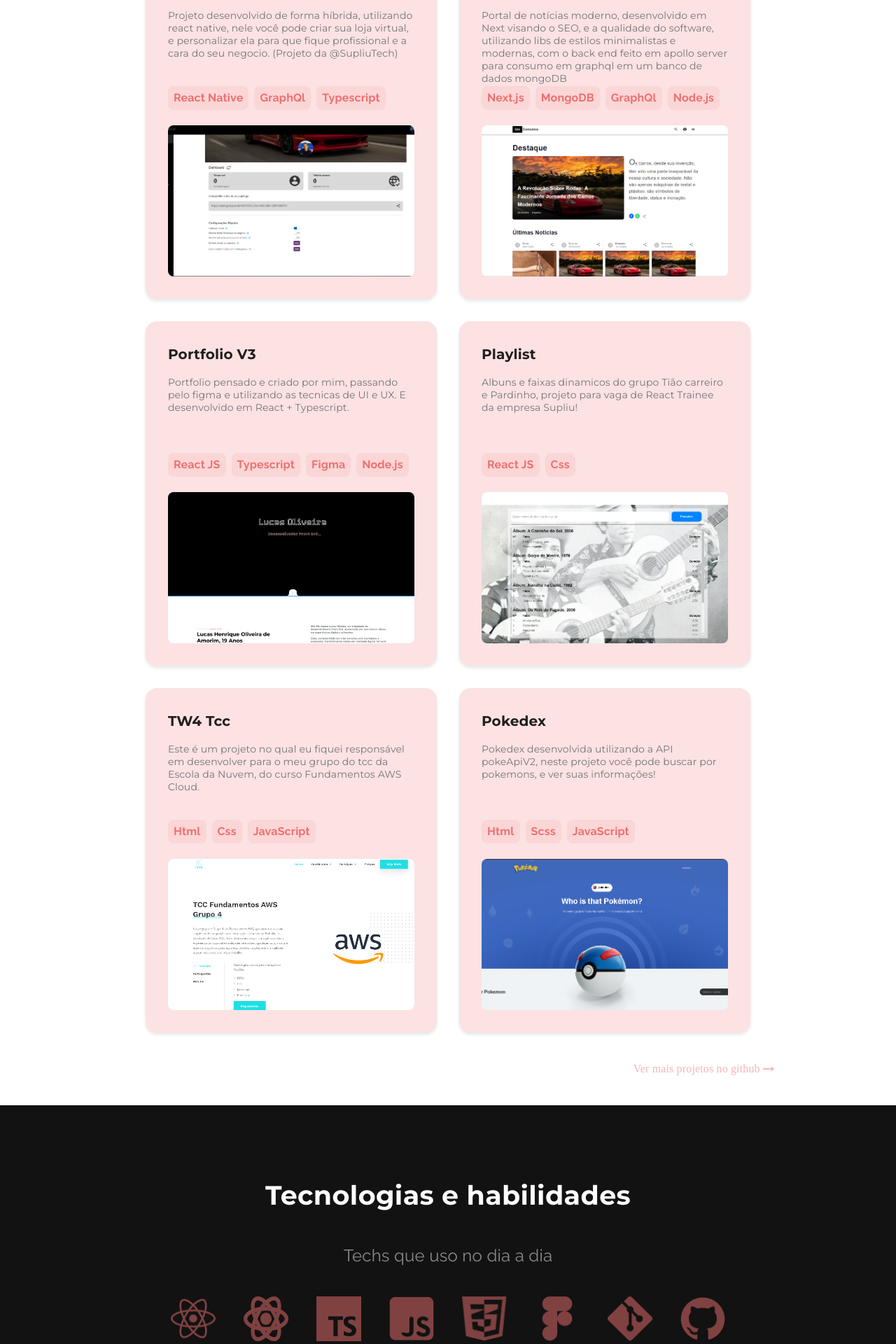
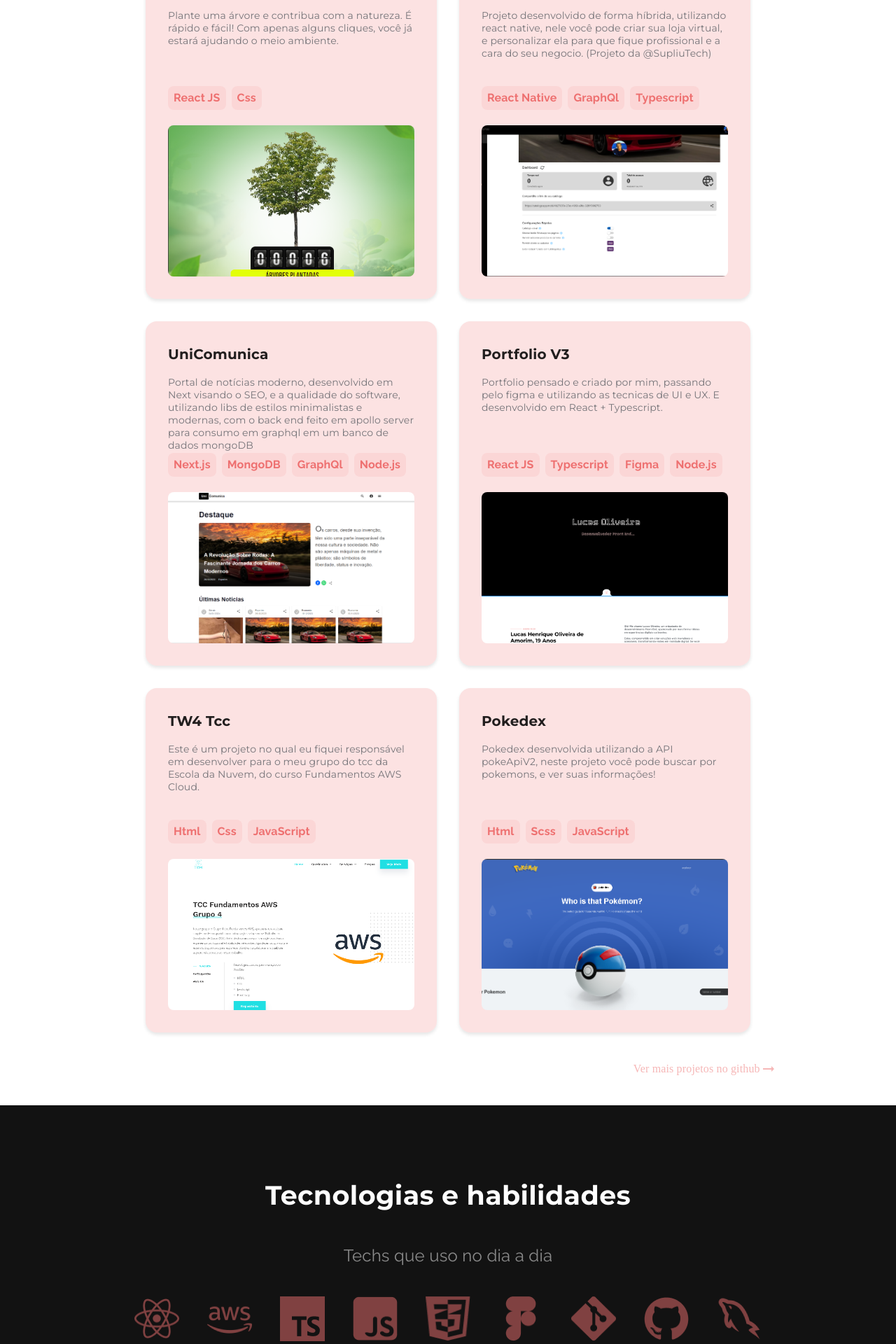
Before and after one commit to Lucas-Jav/PortfolioV3, a React (Vite) app: page / in a window 1280 px wide. Shown: the part 2460-4380 px from the top of the page at 70% size. Built offline with nearby package versions, Linux system fonts and the light colour scheme; a web font is replaced by a local one.

Commit message:
:sparkles: feat(Home): edit user

```diff
--- a/index.html
+++ b/index.html
@@ -17,10 +17,10 @@
     <meta property="og:type" content="website">
 
   <!-- Favicon -->
-  <link rel="apple-touch-icon" sizes="180x180" href="./public/favicons/apple-touch-icon.png">
-  <link rel="icon" type="image/png" sizes="32x32" href="./public/favicons/favicon-32x32.png">
-  <link rel="icon" type="image/png" sizes="16x16" href="./public/favicons/favicon-16x16.png">
-  <link rel="manifest" href="./public/favicons/site.webmanifest">
+  <link rel="apple-touch-icon" sizes="180x180" href="favicons/apple-touch-icon.png">
+  <link rel="icon" type="image/png" sizes="32x32" href="favicons/favicon-32x32.png">
+  <link rel="icon" type="image/png" sizes="16x16" href="favicons/favicon-16x16.png">
+  <link rel="manifest" href="/favicons/site.webmanifest">
 
     <title>Lucas Oliveira</title>
   </head>
--- a/src/pages/Home.tsx
+++ b/src/pages/Home.tsx
@@ -19,7 +19,7 @@ import AppleIcon from '@mui/icons-material/Apple';
 
 // imgs
 import portfolioV3img from "/images/portfoliov3.png";
-import playlistimg from "/images/playlist.png";
+import puaimg from "/images/pua.png";
 import tw4img from "/images/tw4.png";
 import pokedeximg from "/images/pokedex.png";
 import catologoApp from "/images/catalogoapp.png";
@@ -39,6 +39,7 @@ import sassImg from "/images/techs/Sass.png";
 import typescriptImg from "/images/techs/Typescript.png";
 import vueImg from "/images/techs/Vue.png";
 import reactNativeImg from "/images/techs/ReactNative.png"
+import mysqlLogo from "/images/techs/MySQL.png"
 import Techs from '../components/Techs/Index';
 import Contact from '../components/Contact/Index';
 import { LinkedIn, WhatsApp } from '@mui/icons-material';
@@ -121,6 +122,21 @@ const data: User = {
     ],
     worksProjects: [
         {
+            id: 2,
+            name: "Plante uma Árvore",
+            description: "Plante uma árvore e contribua com a natureza. É rápido e fácil! Com apenas alguns cliques, você já estará ajudando o meio ambiente.",
+            technologies: ["React JS", "Css"],
+            links: [
+                {
+                    id: 1,
+                    type: "WebSite",
+                    link: "https://planteumaarvoreoficial.com.br",
+                    icon: <LanguageIcon sx={propsIcon2}/>
+                }
+            ],
+            img: puaimg
+        },
+        {
             id: 6,
             name: "CatalogoApp",
             description: "Projeto desenvolvido de forma híbrida, utilizando react native, nele você pode criar sua loja virtual, e personalizar ela para que fique profissional e a cara do seu negocio. (Projeto da @SupliuTech)",
@@ -190,26 +206,6 @@ const data: User = {
             img: portfolioV3img
         },
         {
-            id: 2,
-            name: "Playlist",
-            description: "Albuns e faixas dinamicos do grupo Tião carreiro e Pardinho, projeto para vaga de React Trainee da empresa Supliu!",
-            technologies: ["React JS", "Css"],
-            links: [
-                {
-                    id: 1,
-                    type: "GitHub",
-                    link: "https://github.com/Lucas-Jav/playlist",
-                    icon: <GitHubIcon sx={propsIcon2}/>
-                }, {
-                    id: 2,
-                    type: "WebSite",
-                    link: "https://playlist-sandy.vercel.app/",
-                    icon: <LanguageIcon sx={propsIcon2}/>
-                }
-            ],
-            img: playlistimg
-        },
-        {
             id: 3,
             name: "TW4 Tcc",
             description: "Este é um projeto no qual eu fiquei responsável em desenvolver para o meu grupo do tcc da Escola da Nuvem, do curso Fundamentos AWS Cloud.",
@@ -254,19 +250,20 @@ const data: User = {
     techsAll: {
         techsUseToday: [
             reactImg,
-            reactNativeImg,
+            awsImg,
             typescriptImg,
             jsImg,
             cssImg,
             figmaImg,
             gitImg,
-            githubImg
+            githubImg,
+            mysqlLogo
         ],
         techsUtils: [
             nodeImg,
             sassImg,
+            reactNativeImg,
             mongodbImg,
-            awsImg,
             vueImg,
             htmlImg
         ]
@@ -312,7 +309,7 @@ const data: User = {
             history: [
                 {
                     title: "Desenvolvedor Front End na Leadtax",
-                    description: "Desenvolvimento de sistemas Front End e UI & UX designer.",
+                    description: "Desenvolvimento de sistemas Front End e UI & UX designer, arquitetura em Cloud na AWS.",
                     dateFormated: "Janeiro/2024 · Atualmente",
                     date: new Date("2024-01-15")
                 },
@@ -336,17 +333,23 @@ const data: User = {
             dateFormated: "2021 · Atualmente",
             history: [
                 {
+                    title: "Desenvolvedor Full Stack",
+                    description: "Aprender do zero a programar ao avançado, novas técnicas, tecnologias, bibliotecas. Com uma metodologia de ensino voltada para o que as empresas precisam",
+                    dateFormated: "Março/2022 · Atualmente",
+                    date: new Date("2022-03-03")
+                },
+                {
+                    title: "Ciência da Computação",
+                    description: "Conhecer todas as áreas da computação, aprender novas tecnologias, aprender novos conceitos.",
+                    dateFormated: "Janeiro/2023 · Atualmente",
+                    date: new Date("2023-01-12")
+                },
+                {
                     title: "Fundamentos AWS Cloud ",
                     description: "O AWS Fundamentos da Escola da Nuvem é um programa rápido e de curta duração, com o principal objetivo de introduzir os principais conceitos e serviços da nuvem AWS.",
                     dateFormated: "Abril/2023 · Julho/2023",
                     date: new Date("2023-04-01"),
                     date_end: new Date("2023-07-18")
-                },
-                {
-                    title: "Desenvolvedor Full Stack",
-                    description: "Aprender do zero a programar ao avançado, novas técnicas, tecnologias, bibliotecas. Com uma metodologia de ensino voltada para o que as empresas precisam",
-                    dateFormated: "Março/2022 · Atualmente",
-                    date: new Date("2022-03-03")
                 },
             ]
         },
```
Also changed, not shown: public/images/pua.png (added), public/images/techs/MySQL.png (added).
